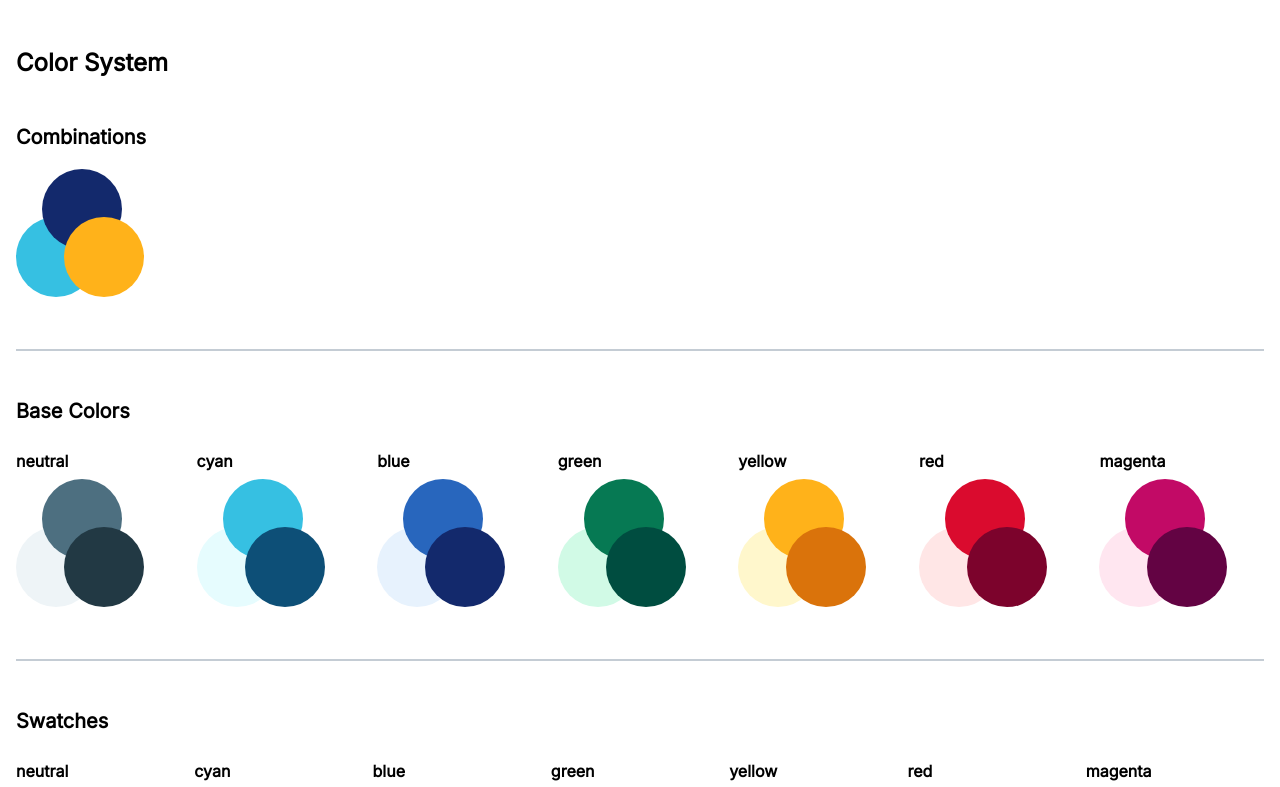
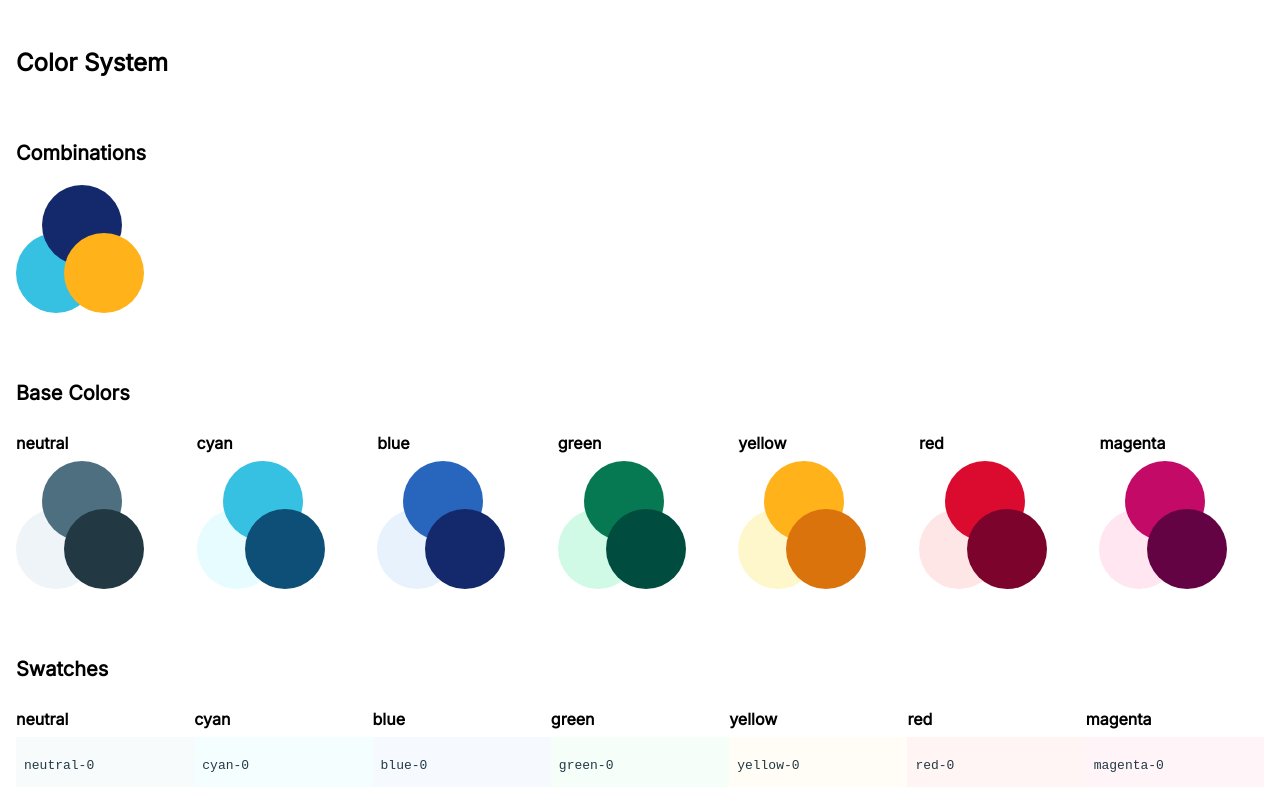
Before and after one commit to scottdejonge/color-system, a Vue app: page / in a window 1280 px wide. Shown: the top 787 px of the page. Built offline with nearby package versions, Linux system fonts and the light colour scheme.

Commit message:
Section spacing

```diff
--- a/public/styles.css
+++ b/public/styles.css
@@ -60,15 +60,8 @@ th {
 }
 
 section {
-  margin-bottom: 3rem;
-  margin-top: 3rem;
-}
-
-section:not(:last-child) {
-  border-bottom-color: hsl(210, 15%, 80%);
-  border-bottom-style: solid;
-  border-bottom-width: 0.125rem;
-  padding-bottom: 3rem;
+  margin-bottom: 4rem;
+  margin-top: 4rem;
 }
 
 .combinations {
```
